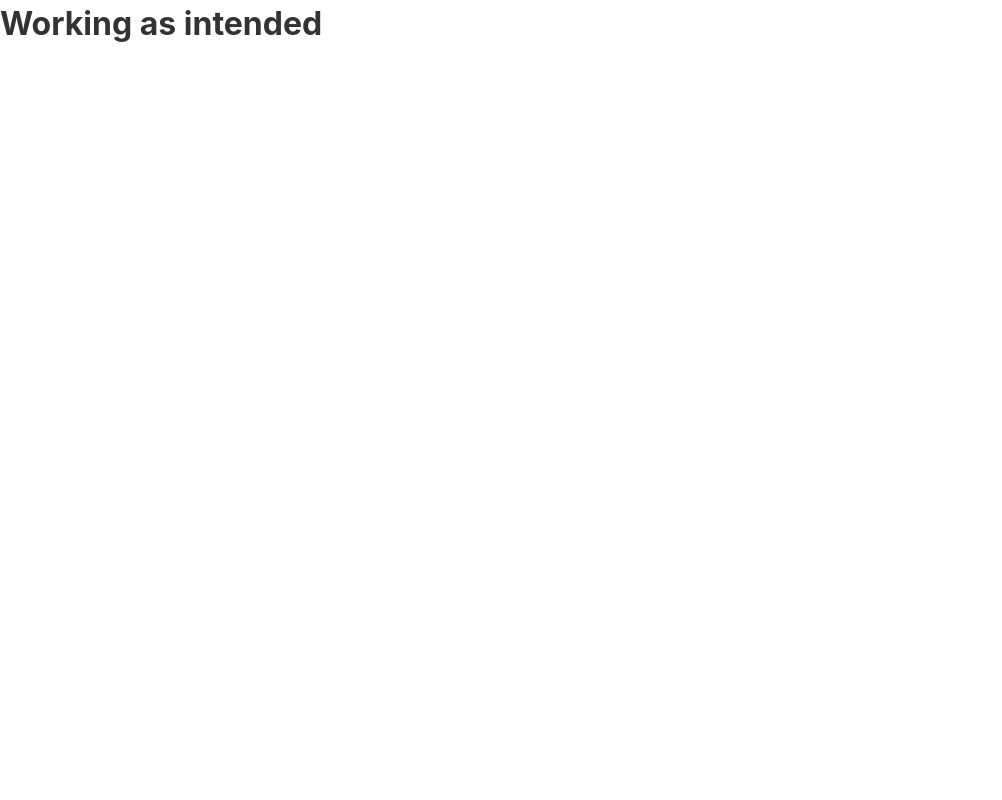
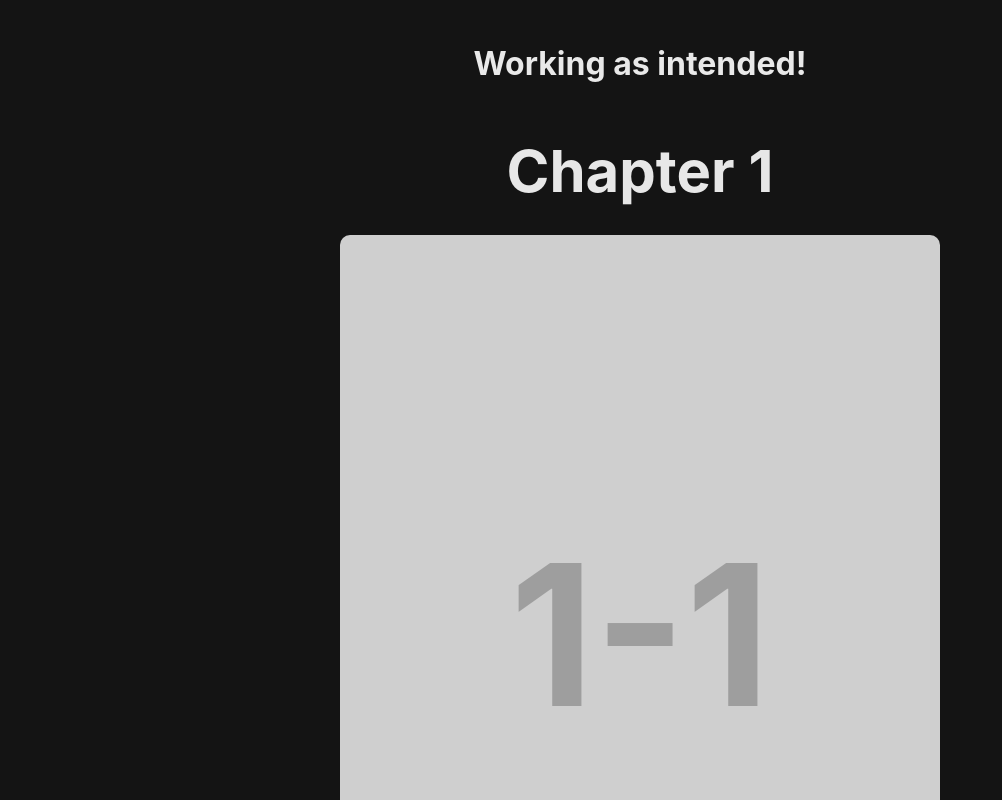
Before and after one commit to m0hammadr3za/Manga-Binge, a React (Vite) app: page / in a window 1280 px wide. Shown: the top 800 px of the page, without its empty margins (0-1002 px from the left). Built offline with nearby package versions, Linux system fonts and the light colour scheme.

Commit message:
✨ Add InfiniteScroll

```diff
--- a/src/App.tsx
+++ b/src/App.tsx
@@ -1,7 +1,22 @@
+import styled from "styled-components";
+import { InfiniteScroll } from "./InfniteScroll";
+
 export const App = () => {
   return (
-    <>
-      <h1>Working as intended</h1>
-    </>
+    <Container>
+      <Title>Working as intended!</Title>
+      <InfiniteScroll />
+    </Container>
   );
 };
+
+const Container = styled.div`
+  background-color: #141414;
+`;
+
+const Title = styled.h1`
+  color: #e9e9e9;
+  text-align: center;
+  padding-top: 40px;
+  padding-bottom: 40px;
+`;
--- /dev/null
+++ b/src/InfniteScroll.tsx
@@ -0,0 +1,113 @@
+/* eslint-disable @typescript-eslint/no-explicit-any */
+import { useEffect, useState } from "react";
+import styled from "styled-components";
+import { getChapter } from "./chapters";
+
+const initialChapter = getChapter(1);
+
+export const InfiniteScroll = () => {
+  const [chapters, setChapters] = useState([initialChapter]);
+  const [isFinished, setIsFinished] = useState(false);
+
+  const [triggerPage, setTriggerPage] = useState<any>(null);
+
+  useEffect(() => {
+    if (!triggerPage) return;
+
+    const observer = new IntersectionObserver(
+      (entries) => {
+        if (entries[0].isIntersecting) {
+          const newChapter = getChapter(chapters.length + 1);
+          if (!newChapter) {
+            setIsFinished(true);
+          } else {
+            setChapters((previousChapters) => [
+              ...previousChapters,
+              newChapter,
+            ]);
+          }
+        }
+      },
+      { threshold: 1 }
+    );
+
+    observer.observe(triggerPage);
+    return () => observer.unobserve(triggerPage);
+  }, [chapters, triggerPage]);
+
+  return (
+    <StyledInfiniteScroll>
+      <ScrollBar>
+        {chapters.map((chapter: any, chapterIndex: number) => {
+          const isLongChapter = chapter.pages.length >= 10;
+          const chapterMiddle = Math.ceil(chapter.pages.length / 2);
+          const chapterEnd = chapter.pages.length - 1;
+
+          return (
+            <div key={chapterIndex}>
+              <ChapterTitle>Chapter {chapterIndex + 1}</ChapterTitle>
+
+              {chapter.pages.map((page: any, pageIndex: number) => {
+                const triggerIndex = isLongChapter ? chapterMiddle : chapterEnd;
+                const isTriggerPage = pageIndex === triggerIndex;
+
+                const title = `${chapterIndex + 1}-${pageIndex + 1}`;
+
+                return (
+                  <Item key={page} ref={isTriggerPage ? setTriggerPage : null}>
+                    <ItemIndexText>{title}</ItemIndexText>
+                  </Item>
+                );
+              })}
+            </div>
+          );
+        })}
+
+        {isFinished && (
+          <FinishedMessage>You have reached the end!</FinishedMessage>
+        )}
+      </ScrollBar>
+    </StyledInfiniteScroll>
+  );
+};
+
+const StyledInfiniteScroll = styled.div`
+  width: 100%;
+  height: 100%;
+  display: flex;
+  justify-content: center;
+`;
+
+const ScrollBar = styled.div`
+  width: 600px;
+`;
+
+const ChapterTitle = styled.h1`
+  font-size: 58px;
+  text-align: center;
+  color: #e7e7e7;
+  margin-bottom: 20px;
+`;
+
+const Item = styled.div`
+  display: flex;
+  align-items: center;
+  justify-content: center;
+  width: 100%;
+  height: 800px;
+  background-color: #cfcfcf;
+  border-radius: 10px;
+  margin-bottom: 50px;
+`;
+
+const ItemIndexText = styled.p`
+  font-size: 196px;
+  font-weight: 700;
+  color: #9e9e9e;
+`;
+
+const FinishedMessage = styled.h1`
+  color: #e9e9e9;
+  text-align: center;
+  padding: 30px 0 75px 0;
+`;
--- /dev/null
+++ b/src/chapters.ts
@@ -0,0 +1,135 @@
+/* eslint-disable @typescript-eslint/no-explicit-any */
+const chapters: any = [
+  {
+    number: "1",
+    pages: [
+      "./1/1.jpg",
+      "./1/2.jpg",
+      "./1/3.jpg",
+      "./1/4.jpg",
+      "./1/5.jpg",
+      "./1/6.jpg",
+      "./1/7.jpg",
+      "./1/8.jpg",
+      "./1/9.jpg",
+      "./1/10.jpg",
+      "./1/11.jpg",
+      "./1/12.jpg",
+      "./1/13.jpg",
+      "./1/14.jpg",
+      "./1/15.jpg",
+    ],
+  },
+  {
+    number: "2",
+    pages: [
+      "./2/1.jpg",
+      "./2/2.jpg",
+      "./2/3.png",
+      "./2/4.png",
+      "./2/5.jpg",
+      "./2/6.jpg",
+      "./2/7.jpg",
+      "./2/8.jpg",
+      "./2/9.jpg",
+      "./2/10.jpg",
+      "./2/11.jpg",
+      "./2/12.jpg",
+      "./2/13.jpg",
+      "./2/14.jpg",
+      "./2/15.jpg",
+      "./2/16.jpg",
+      "./2/17.jpg",
+      "./2/18.jpg",
+      "./2/19.jpg",
+      "./2/20.jpg",
+      "./2/21.jpg",
+      "./2/22.jpg",
+    ],
+  },
+  {
+    number: "3",
+    pages: [
+      "./3/1.jpg",
+      "./3/2.jpg",
+      "./3/3.png",
+      "./3/4.png",
+      "./3/5.jpg",
+      "./3/6.jpg",
+      "./3/7.jpg",
+      "./3/8.jpg",
+      "./3/9.jpg",
+      "./3/10.jpg",
+      "./3/11.jpg",
+      "./3/12.jpg",
+      "./3/13.jpg",
+      "./3/14.jpg",
+      "./3/15.jpg",
+      "./3/16.jpg",
+      "./3/17.jpg",
+      "./3/18.jpg",
+      "./3/19.jpg",
+      "./3/20.jpg",
+      "./3/21.jpg",
+      "./3/22.jpg",
+    ],
+  },
+  {
+    number: "4",
+    pages: [
+      "./4/1.jpg",
+      "./4/2.jpg",
+      "./4/3.jpg",
+      "./4/4.jpg",
+      "./4/5.jpg",
+      "./4/6.jpg",
+      "./4/7.jpg",
+      "./4/8.jpg",
+      "./4/9.jpg",
+      "./4/10.jpg",
+      "./4/11.jpg",
+      "./4/12.jpg",
+      "./4/13.jpg",
+      "./4/14.jpg",
+      "./4/15.jpg",
+      "./4/16.jpg",
+      "./4/17.jpg",
+      "./4/18.jpg",
+      "./4/19.jpg",
+      "./4/20.jpg",
+      "./4/21.jpg",
+    ],
+  },
+  {
+    number: "5",
+    pages: [
+      "./5/1.jpg",
+      "./5/2.jpg",
+      "./5/3.jpg",
+      "./5/4.jpg",
+      "./5/5.jpg",
+      "./5/6.jpg",
+      "./5/7.jpg",
+      "./5/8.jpg",
+      "./5/9.jpg",
+      "./5/10.jpg",
+      "./5/11.jpg",
+      "./5/12.jpg",
+      "./5/13.jpg",
+      "./5/14.jpg",
+      "./5/15.jpg",
+      "./5/16.jpg",
+      "./5/17.jpg",
+      "./5/18.jpg",
+      "./5/19.jpg",
+      "./5/20.jpg",
+      "./5/21.jpg",
+    ],
+  },
+];
+
+export const getChapter = (chapterIndex: number) => {
+  const chapter = chapters[chapterIndex - 1];
+  if (!chapter) return null;
+  return chapter;
+};
```
